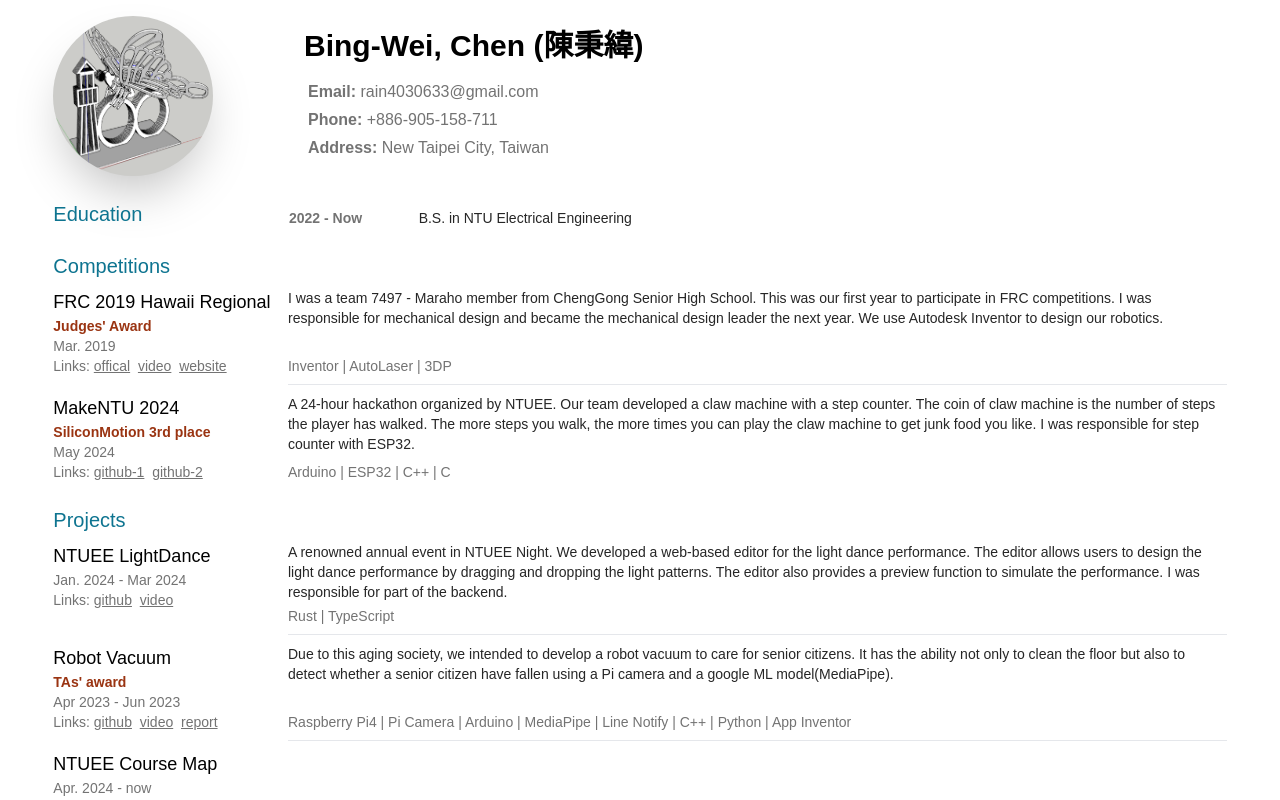
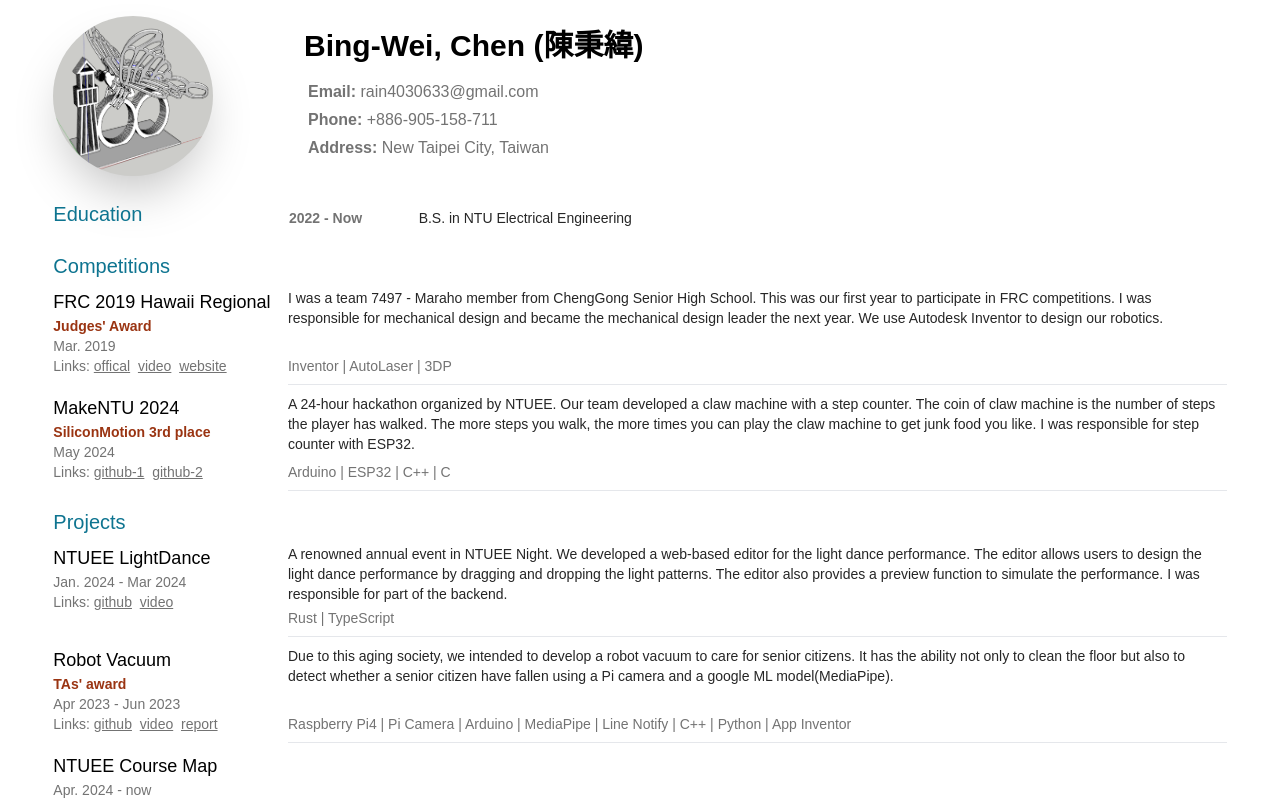
Before and after one commit to ChenBingWei1201/ChenBingWei1201.github.io, a React (Vite) app: page / in a window 1280 px wide. Shown: the top 800 px of the page. Built offline with nearby package versions, Linux system fonts and the light colour scheme; a web font is replaced by a local one.

Commit message:
add split line

```diff
--- a/src/components/experiences.jsx
+++ b/src/components/experiences.jsx
@@ -64,7 +64,7 @@ export default function Experiences({ title: sectionTitle, data }) {
               </p>
             </div>
           </div>
-          {idx < data.length - 1 && <SplitLine width="[80%]" weight="200" />}
+          {idx < data.length && <SplitLine width="[80%]" weight="200" />}
         </>
       ))}
     </div>
```
